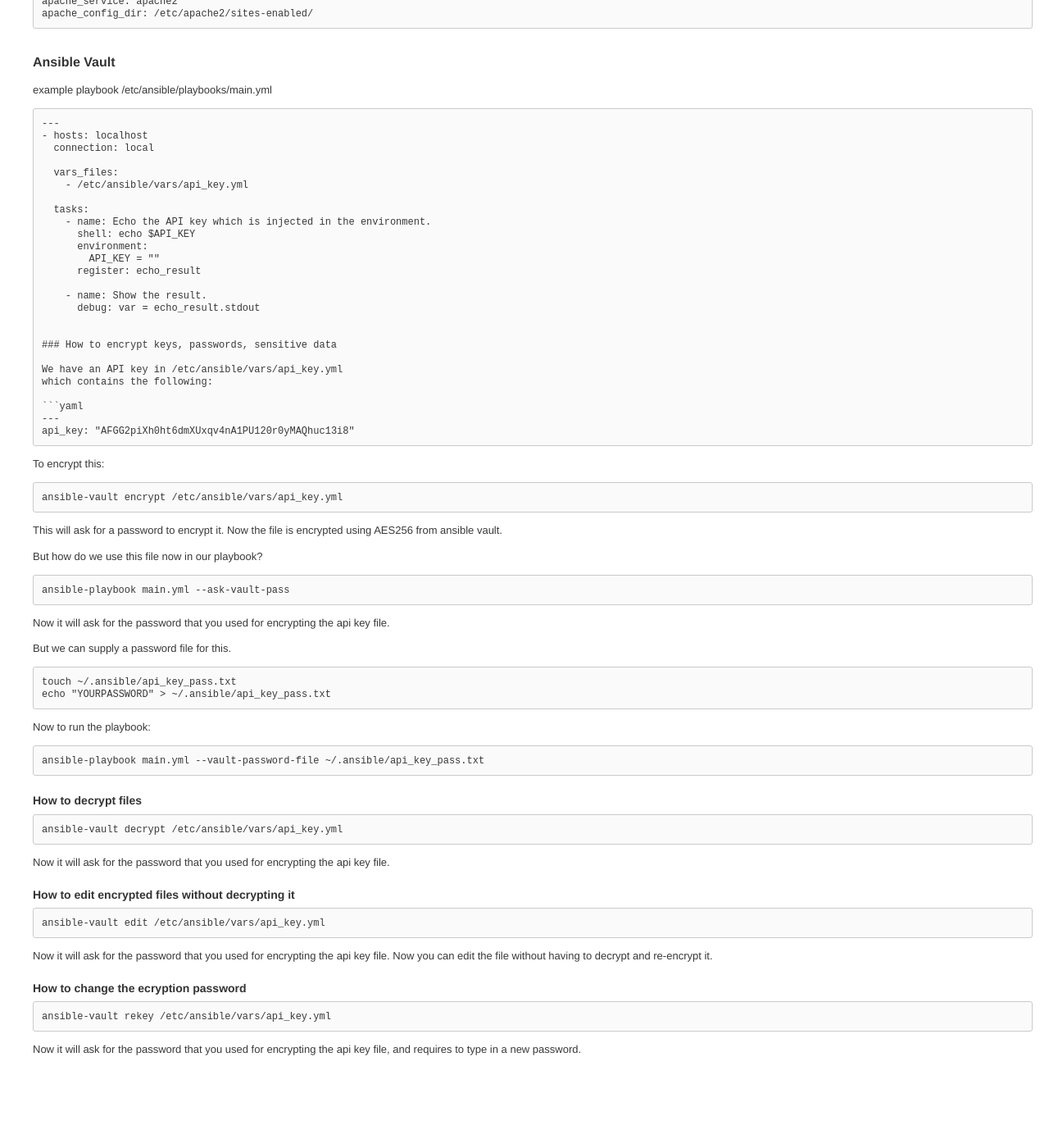
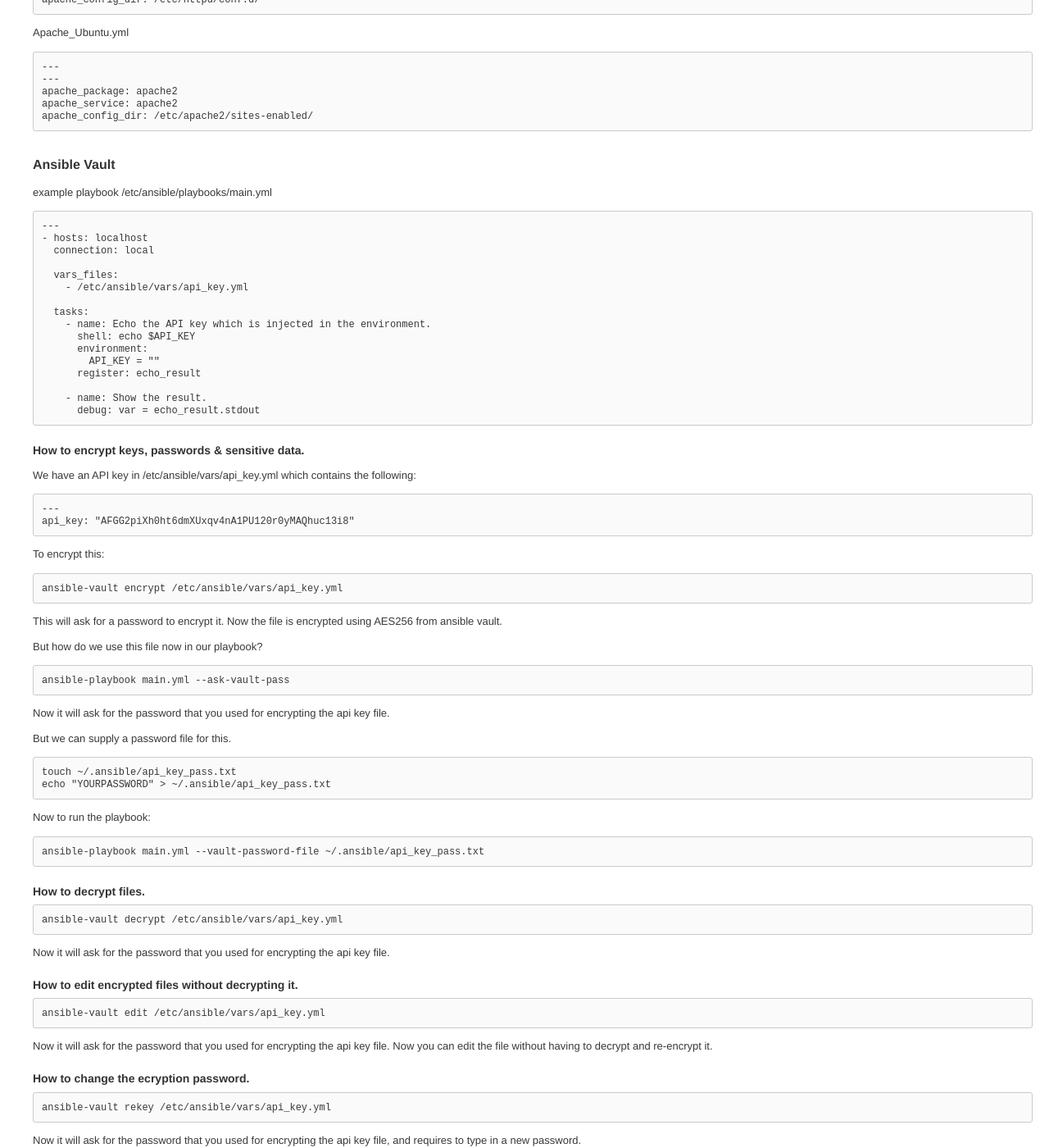
Before and after one commit to christophedc0/blog.iety.xyz, a Jekyll site: the page built from ansible.md, in a window 1280 px wide and 1400 px high, scrolled down 3729 px. Shown: the whole window at 82% size. Built offline with Jekyll 4.4.1, drawn with Linux system fonts in a browser that asks for light colours; our own code applies the rules of GitHub Pages for plain Markdown files; comment, search, counter and statistics services are not loaded; before the commit the page ends 5019 px from its top, so only the background shows below that; some of the changed text lies outside the part shown.

````diff
--- a/ansible.md
+++ b/ansible.md
@@ -276,9 +284,9 @@ example playbook /etc/ansible/playbooks/main.yml
 
     - name: Show the result.
       debug: var = echo_result.stdout
+```
 
-
-### How to encrypt keys, passwords, sensitive data
+### How to encrypt keys, passwords & sensitive data.
 
 We have an API key in /etc/ansible/vars/api_key.yml
 which contains the following:
@@ -318,7 +326,7 @@ Now to run the playbook:
 ansible-playbook main.yml --vault-password-file ~/.ansible/api_key_pass.txt
 ```
 
-### How to decrypt files
+### How to decrypt files.
 
 ```bash
 ansible-vault decrypt /etc/ansible/vars/api_key.yml
@@ -326,7 +334,7 @@ ansible-vault decrypt /etc/ansible/vars/api_key.yml
 
 Now it will ask for the password that you used for encrypting the api key file.
 
-### How to edit encrypted files without decrypting it
+### How to edit encrypted files without decrypting it.
 
 ```bash
 ansible-vault edit /etc/ansible/vars/api_key.yml
@@ -335,7 +343,7 @@ ansible-vault edit /etc/ansible/vars/api_key.yml
 Now it will ask for the password that you used for encrypting the api key file.
 Now you can edit the file without having to decrypt and re-encrypt it.
 
-### How to change the ecryption password
+### How to change the ecryption password.
 
 ```bash
 ansible-vault rekey /etc/ansible/vars/api_key.yml
````
Also changed, not shown: other parts of ansible.md (+8 -0 lines).
